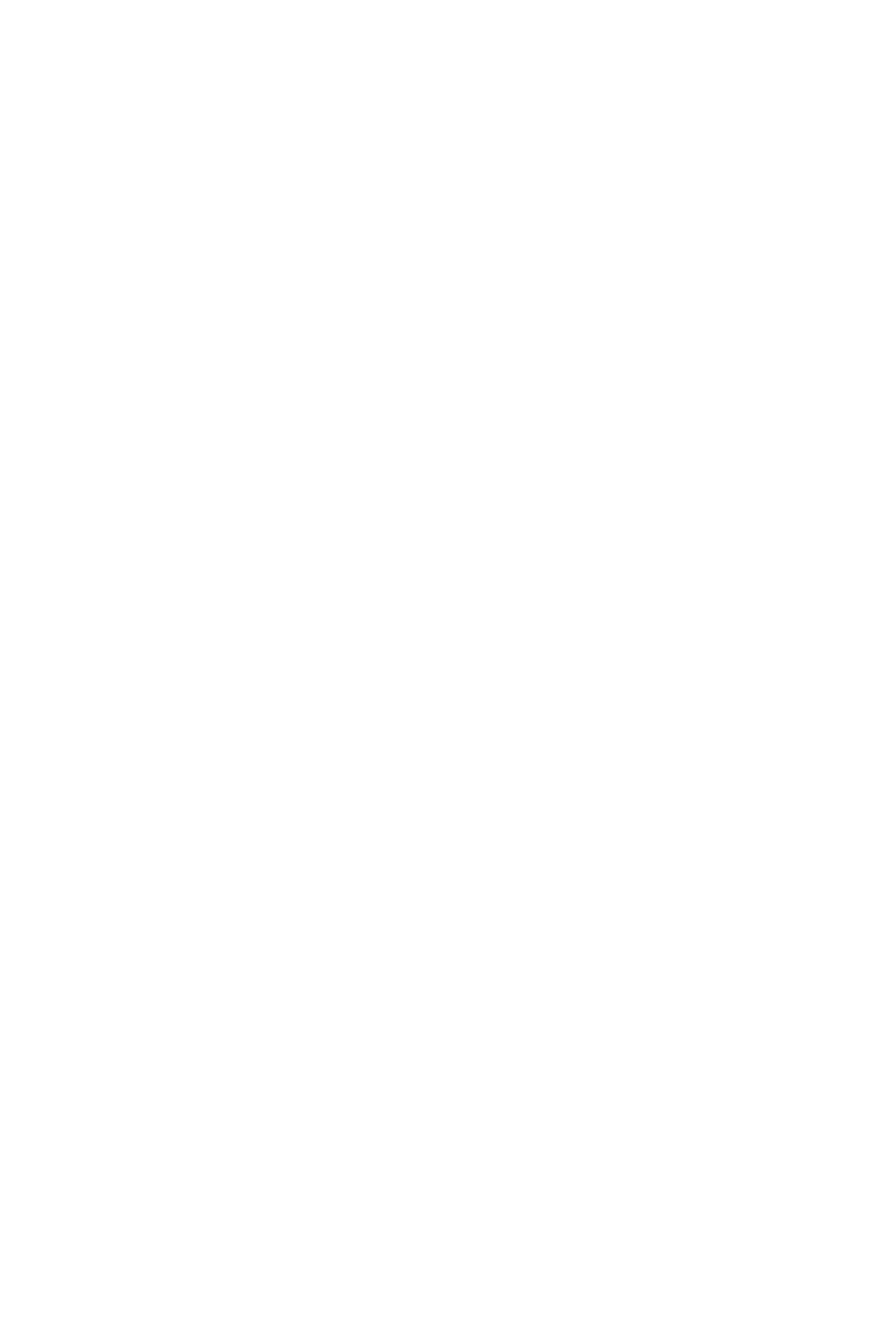
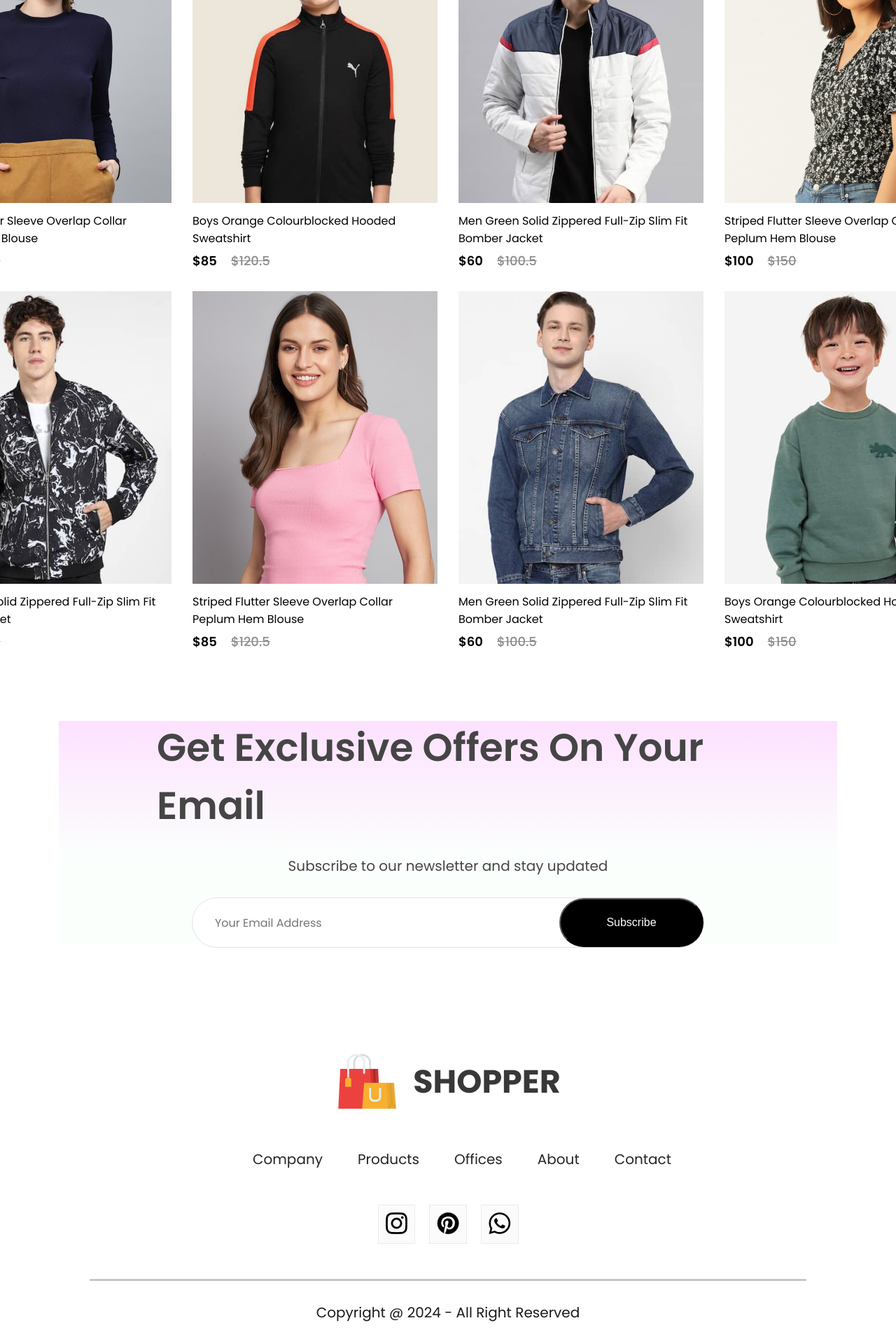
Before and after one commit to hazedrops/React_Ecommerce_Website, a React (Create React App) app: page / in a window 1280 px wide. Shown: the part 2548-4468 px from the top of the page at 70% size. Before the commit the page ends 2247 px from the top, so only its background shows below. Built offline with nearby package versions, Linux system fonts and the light colour scheme.

Commit message:
NewCollection, Newsletter, Footer added

```diff
--- a/src/App.js
+++ b/src/App.js
@@ -6,6 +6,7 @@
 import { Product } from './Pages/Product'
 import { Cart } from './Pages/Cart'
 import { LoginSignup } from './Pages/LoginSignup'
+import { Footer } from "./Components/Footer/Footer"
 
 function App() {
   return (
@@ -23,6 +24,7 @@
           <Route path='/cart' element={<Cart />} />
           <Route path='/login' element={<LoginSignup />} />
         </Routes>
+        <Footer />
       </BrowserRouter>
     </div>
   )
--- /dev/null
+++ b/src/Components/Footer/Footer.css
@@ -0,0 +1,62 @@
+.footer {
+  display: flex;
+  flex-direction: column;
+  justify-content: center;
+  align-items: center;
+  gap: 50px;
+}
+
+.footer-logo {
+  display: flex;
+  align-items: center;
+  gap: 20px;
+}
+
+.footer-logo p {
+  color: #383838;
+  font-size: 46px;
+  font-weight: 700;
+}
+
+.footer-links {
+  display: flex;
+  list-style: none;
+  gap: 50px;
+  color: #252525;
+  font-size: 20px;
+}
+
+.footer-links  li {
+  cursor: pointer;
+}
+
+.footer-social-icon {
+  display: flex;
+  gap: 20px;
+}
+
+.footer-icons-container {
+  padding: 10px;
+  padding-bottom: 6px;
+  background: #fbfbfb;
+  border: 1px solid #ebebeb;
+}
+
+.footer-copyright {
+  display: flex;
+  flex-direction: column;
+  align-items: center;
+  gap: 30px;
+  width: 100%;
+  margin-bottom: 30px;
+  color: #1a1a1a;
+  font-size: 20px;
+}
+
+.footer-copyright hr {
+  width: 80%;
+  border: none;
+  border-radius: 10px;
+  height: 3px;
+  background: #c7c7c7;
+}
--- /dev/null
+++ b/src/Components/Footer/Footer.jsx
@@ -0,0 +1,39 @@
+import React from 'react'
+import './Footer.css'
+import footer_logo from '../Assets/logo_big.png'
+import instagram_icon from '../Assets/instagram_icon.png'
+import pinterest_icon from '../Assets/pinterest_icon.png'
+import whatsapp_icon from '../Assets/whatsapp_icon.png'
+
+export const Footer = () => {
+  return (
+    <div className='footer'>
+      <div className='footer-logo'>
+        <img src={footer_logo} alt='' />
+        <p>SHOPPER</p>
+      </div>
+      <ul className='footer-links'>
+        <li>Company</li>
+        <li>Products</li>
+        <li>Offices</li>
+        <li>About</li>
+        <li>Contact</li>
+      </ul>
+      <div className='footer-social-icon'>
+        <div className='footer-icons-container'>
+          <img src={instagram_icon} alt='' />
+        </div>
+        <div className='footer-icons-container'>
+          <img src={pinterest_icon} alt='' />
+        </div>
+        <div className='footer-icons-container'>
+          <img src={whatsapp_icon} alt='' />
+        </div>
+      </div>
+      <div className='footer-copyright'>
+        <hr />
+        <p>Copyright @ 2024 - All Right Reserved</p>
+      </div>
+    </div>
+  )
+}
--- /dev/null
+++ b/src/Components/NewCollections/NewCollections.css
@@ -0,0 +1,27 @@
+.new-collections {
+  display: flex;
+  flex-direction: column;
+  align-items: center;
+  gap: 20px;
+  margin-bottom: 100px;
+}
+
+.new-collections h1 {
+  color: #171717;
+  font-size: 50px;
+  font-weight: 600;
+}
+
+.new-collections hr {
+  width: 200px;
+  height: 6px;
+  border-radius: 10px;
+  background: #252525;
+}
+
+.collections {
+  display: grid;
+  grid-template-columns: repeat(4, 1fr);
+  margin-top: 50px;
+  gap: 30px;
+}
--- /dev/null
+++ b/src/Components/NewCollections/NewCollections.jsx
@@ -0,0 +1,27 @@
+import React from 'react'
+import './NewCollections.css'
+import new_collection from '../Assets/new_collections'
+import Item from "../Item/Item"
+
+export const NewCollections = () => {
+  return (
+    <div className='new-collections'>
+      <h1>NEW COLLECTIONS</h1>
+      <hr />
+      <div className='collections'>
+        {new_collection.map((item, i) => {
+          return (
+            <Item
+              key={i}
+              id={item.id}
+              name={item.name}
+              image={item.image}
+              new_price={item.new_price}
+              old_price={item.old_price}
+            />
+          )
+        })}
+      </div>
+    </div>
+  )
+}
--- /dev/null
+++ b/src/Components/NewsLetter/NewsLetter.css
@@ -0,0 +1,55 @@
+.newsletter {
+  width: 65%;
+  height: 40vh;
+  display: flex;
+  flex-direction: column;
+  align-items: center;
+  justify-content: center;
+  margin: auto;
+  padding: 0px 140px;
+  margin-bottom: 150px;
+  background: linear-gradient(180deg, #fde1ff 0%, #e1ffea22 60%);
+  gap: 30px;
+}
+
+.newsletter h1 {
+  color: #454545;
+  font-size: 55px;
+  font-weight: 600;
+}
+
+.newsletter p {
+  color: #454545;
+  font-size: 20px;
+}
+
+.newsletter div {
+  display: flex;
+  align-items: center;
+  justify-content: space-between;
+  background: white;
+  width: 730px;
+  height: 70px;
+  border-radius: 80px;
+  border: 1px solid #e3e3e3;
+}
+
+.newsletter input {
+  width: 500px;
+  margin-left: 30px;
+  border: none;
+  outline: none;
+  color: #616161;
+  font-family: Poppins;
+  font-size: 16px;
+}
+
+.newsletter div button {
+  width: 210px;
+  height: 70px;
+  border-radius: 80px;
+  background: black;
+  color: white;
+  font-size: 16px;
+  cursor: pointer;
+}
--- /dev/null
+++ b/src/Components/NewsLetter/NewsLetter.jsx
@@ -0,0 +1,15 @@
+import React from 'react'
+import './NewsLetter.css'
+
+export const NewsLetter = () => {
+  return (
+    <div className="newsletter">
+      <h1>Get Exclusive Offers On Your Email</h1>
+      <p>Subscribe to our newsletter and stay updated</p>
+      <div>
+        <input type="email" placeholder="Your Email Address" />
+        <button>Subscribe</button>
+      </div>
+    </div>
+  )
+}
--- a/src/Pages/Shop.jsx
+++ b/src/Pages/Shop.jsx
@@ -2,6 +2,8 @@
 import { Hero } from "../Components/Hero/Hero"
 import { Popular } from "../Components/Popular/Popular"
 import Offers from "../Components/Offers/Offers"
+import { NewCollections } from "../Components/NewCollections/NewCollections"
+import { NewsLetter } from "../Components/NewsLetter/NewsLetter"
 
 export const Shop = () => {
   return (
@@ -9,6 +11,8 @@
       <Hero />
       <Popular />
       <Offers />
+      <NewCollections />
+      <NewsLetter />
     </div>
   )
 }
```
Also changed, not shown: src/Components/Assets/pinterest_icon.png (renamed from src/Components/Assets/pintester_icon.png).
